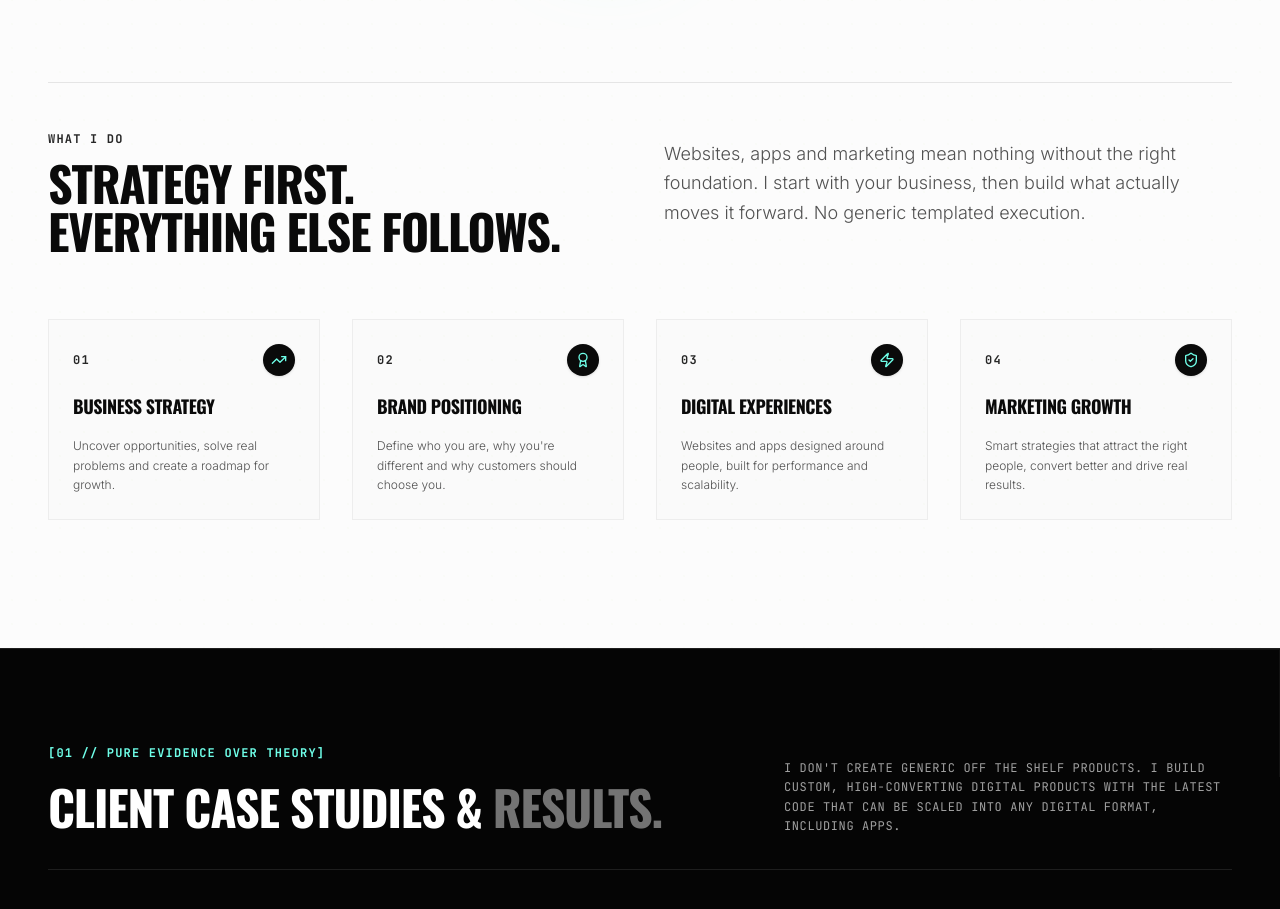
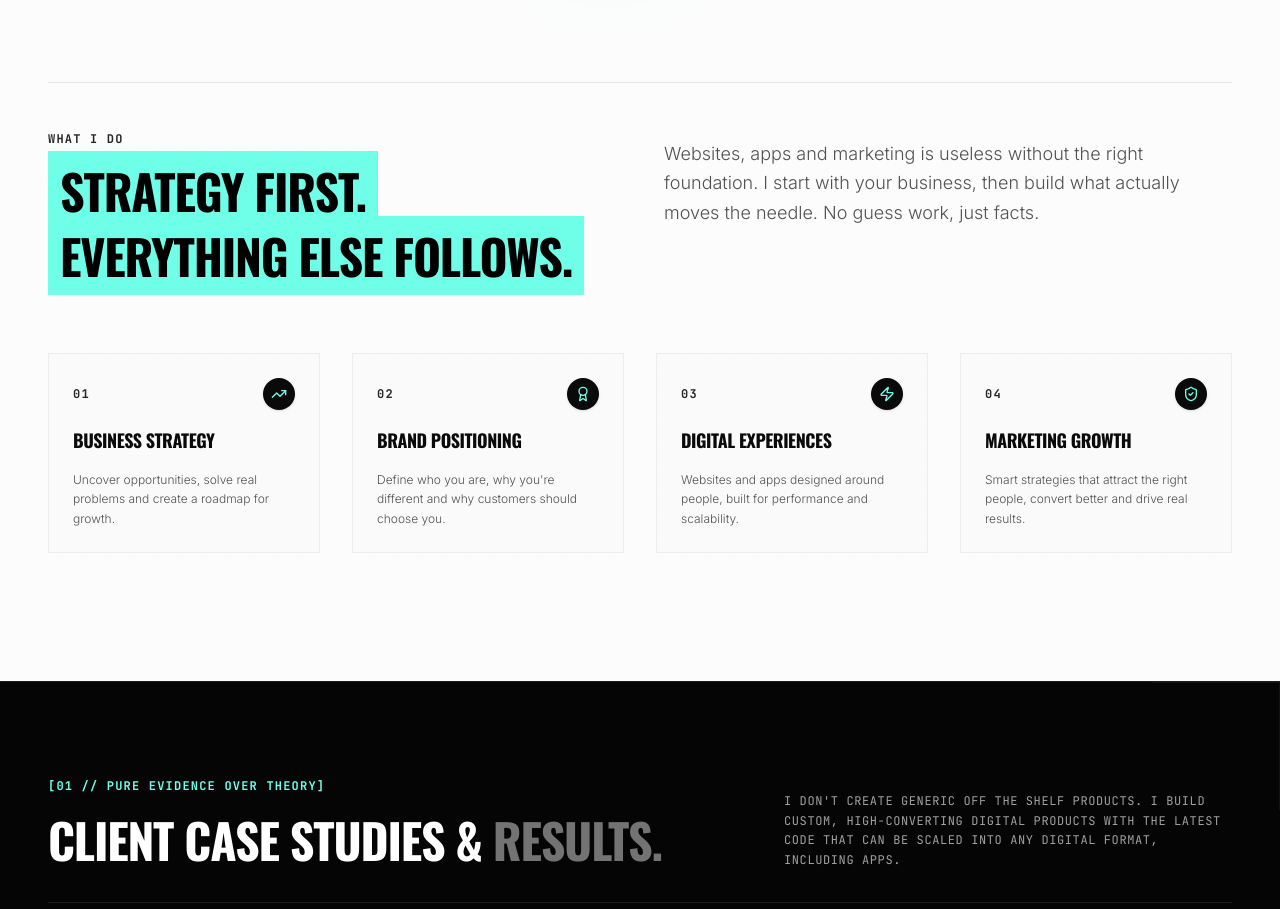
Before and after one commit to Teezi-App/marketni, a React (Vite) app: page / in a window 1280 px wide. Shown: the part 1460-2369 px from the top of the page. Built offline with nearby package versions, Linux system fonts and the light colour scheme.

Commit message:
style: update About and Strategy section styling
Apply brand-green highlights to the primary headline
and refine the section copy for better impact.

```diff
--- a/src/components/AboutAndStrategy.tsx
+++ b/src/components/AboutAndStrategy.tsx
@@ -130,14 +130,15 @@ export default function AboutAndStrategy({ onScrollToSection }: AboutAndStrategy
               <div className="font-mono text-xs text-neutral-800 uppercase font-black tracking-widest block">
                 What I Do
               </div>
-              <h3 className="text-3xl md:text-5xl font-black tracking-tight text-neutral-950 font-display leading-none">
-                STRATEGY FIRST.<br />
-                EVERYTHING ELSE FOLLOWS.
+              <h3 className="text-3xl md:text-5xl font-black tracking-tight font-display leading-[1.35] md:leading-[1.35] text-neutral-950">
+                <span className="bg-brand-green text-black px-2 py-0.5 md:px-3 md:py-1 [box-decoration-break:clone] [-webkit-box-decoration-break:clone] inline">STRATEGY FIRST.</span>
+                <br />
+                <span className="bg-brand-green text-black px-2 py-0.5 md:px-3 md:py-1 [box-decoration-break:clone] [-webkit-box-decoration-break:clone] inline">EVERYTHING ELSE FOLLOWS.</span>
               </h3>
             </div>
 
             <div className="lg:col-span-6 text-neutral-600 font-light text-base md:text-lg leading-relaxed pt-2">
-              Websites, apps and marketing mean nothing without the right foundation. I start with your business, then build what actually moves it forward. No generic templated execution.
+              Websites, apps and marketing is useless without the right foundation. I start with your business, then build what actually moves the needle. No guess work, just facts.
             </div>
           </div>
 
```
